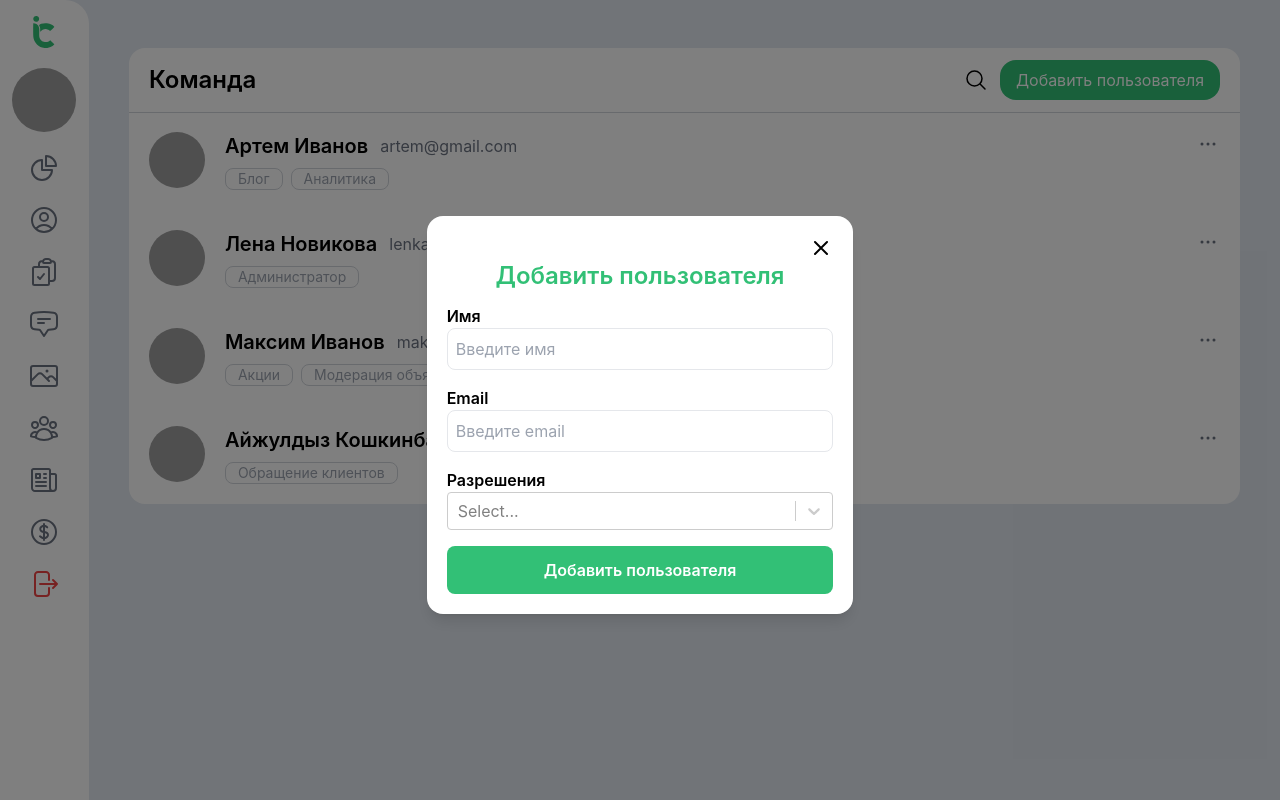
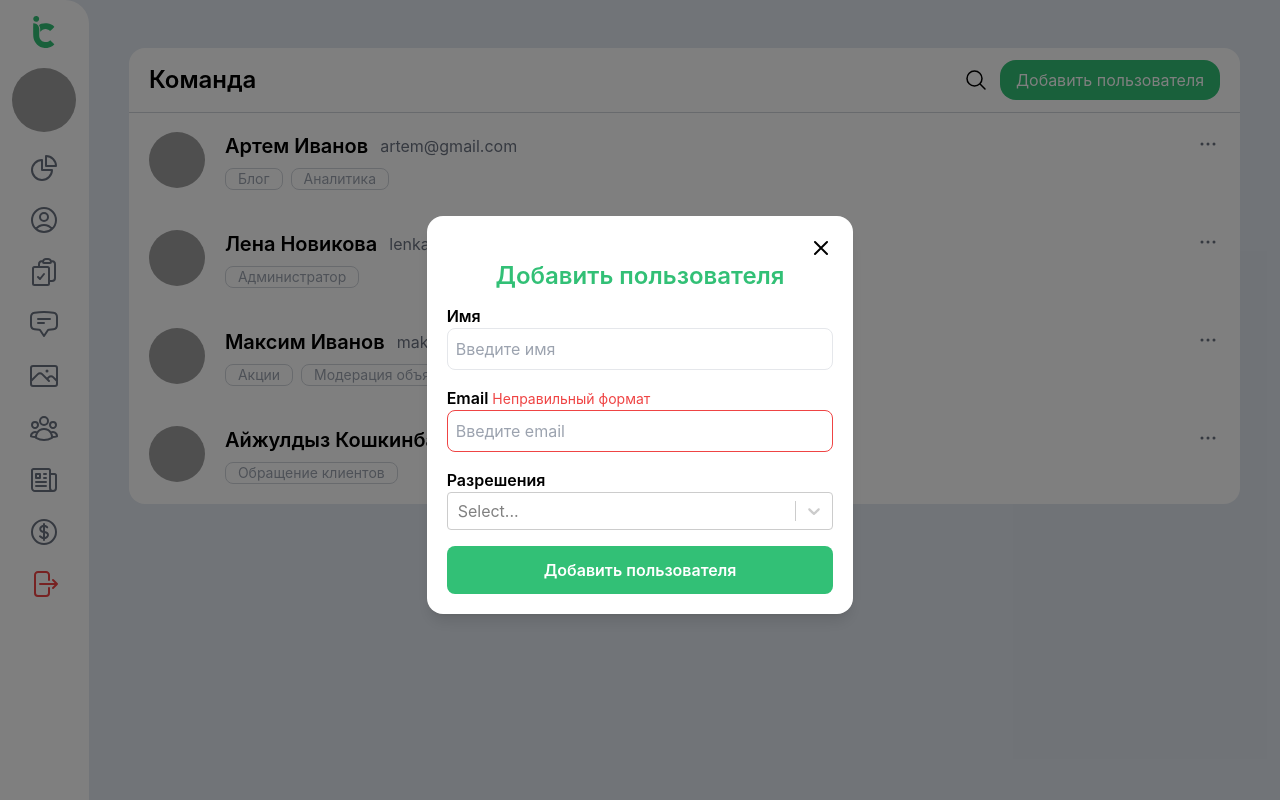
Before and after one commit to abylaip/codeunion-tt, a React (Create React App) app: page / in a window 1280 px wide. Both pictures are taken after a click on the button "Добавить пользователя". Built offline with nearby package versions, Linux system fonts and the light colour scheme; no server answers; grey boxes are pictures that could not be loaded.

Commit message:
fix: validation

```diff
--- a/src/components/create-user-modal/create-user-modal.tsx
+++ b/src/components/create-user-modal/create-user-modal.tsx
@@ -35,18 +35,18 @@ const CreateUserModal = ({
   let permissions: string[] = [];
 
   useEffect(() => {
+    if (users.some((item) => item.email === user.email) === true) {
+      setValidation(false);
+      setErrorMessage("Такой email уже существует");
+    } else {
+      setValidation(true);
+      setErrorMessage("");
+    }
     if (
       /^\w+([\.-]?\w+)*@\w+([\.-]?\w+)*(\.\w{2,3})+$/.test(user.email) === false
     ) {
       setValidation(false);
       setErrorMessage("Неправильный формат");
-    } else {
-      setValidation(true);
-      setErrorMessage("");
-    }
-    if (users.some((item) => item.email === user.email) === true) {
-      setValidation(false);
-      setErrorMessage("Такой email уже существует");
     } else {
       setValidation(true);
       setErrorMessage("");
```
